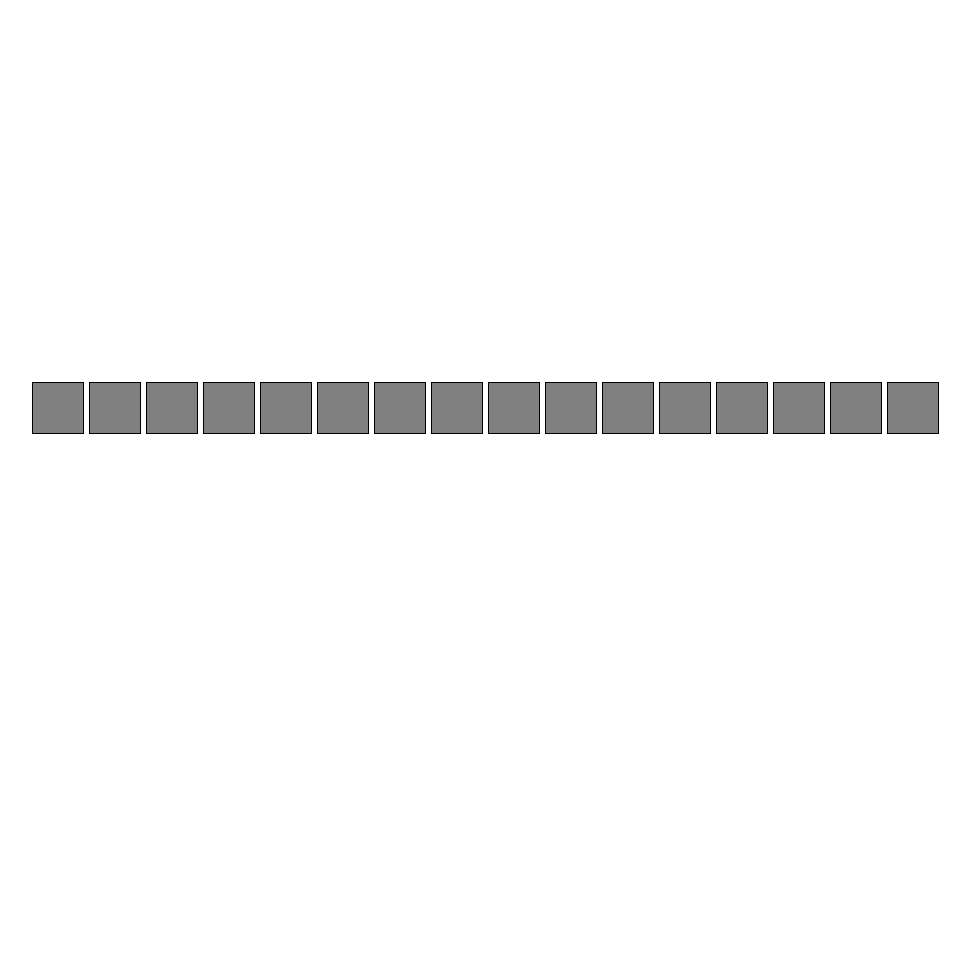
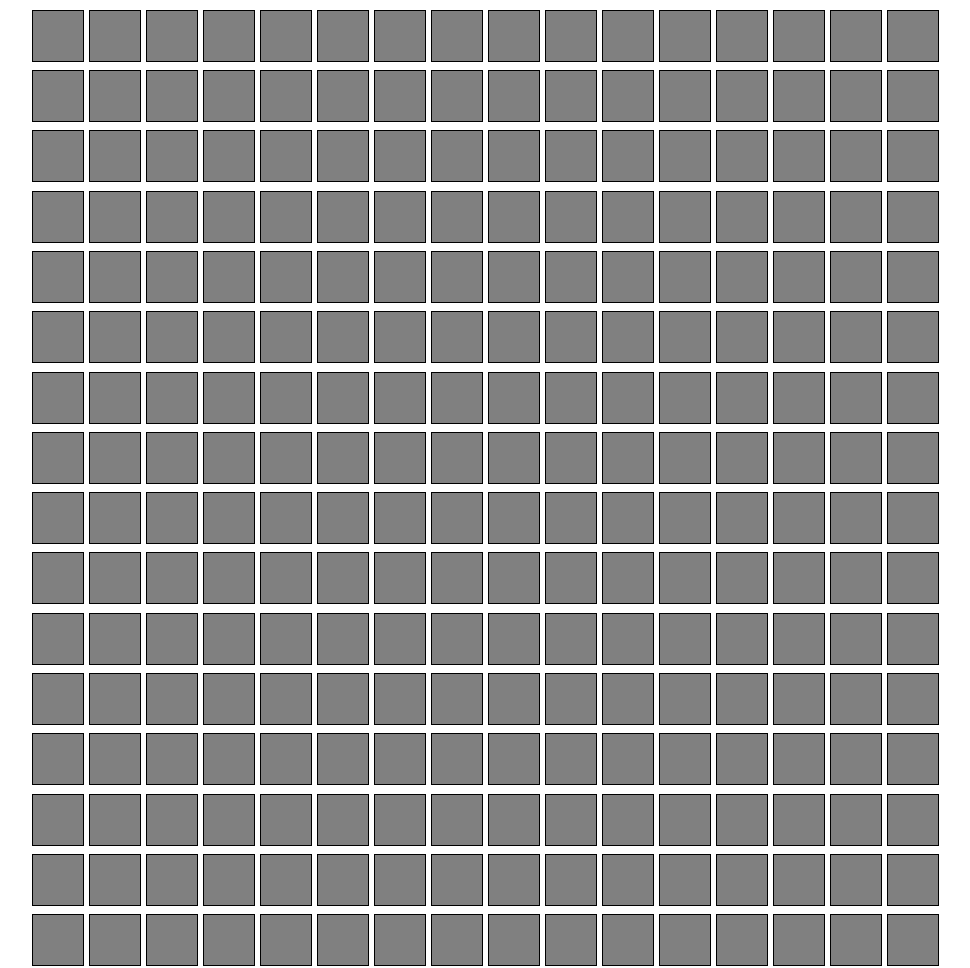
Before and after one commit to matesera/odin-etch-a-sketch, a plain HTML site: page index.html in a window 1280 px wide. Shown: the whole page, without its empty margins (163-1133 px from the left). Before the commit the page ends 816 px from the top, so only its background shows below. Drawn offline with Linux system fonts and the light colour scheme.

Commit message:
Added hover effect on elements with event listeners

```diff
--- a/script.js
+++ b/script.js
@@ -1,10 +1,22 @@
 //set up a 16x16 grid of divs usig JavaScript
 
 //create 1 div with a class so that it can be styled by css
-for (let i = 0; i < 16; i++) {
-    const divContainer = document.querySelector('.container');
+const divContainer = document.querySelector('.container');
 
+
+for (let i = 0; i < 256; i++) {
     const divBlock = document.createElement('div');
     divBlock.classList.add('div-element');
     divContainer.appendChild(divBlock);
 }
+
+//set up an eventlistener so that when the mouse enters the div it changes color
+//we already have it styled in css, just need to add the class in the eventlistener
+const divElement = document.querySelector('.div-element');
+divElement.addEventListener('mouseenter', () => {
+    divElement.classList.add('div-element:hover');
+});
+
+divElement.addEventListener('mouseleave', () => {
+    divElement.classList.remove('div-element:hover');
+});
--- a/styles.css
+++ b/styles.css
@@ -1,6 +1,14 @@
-.container {
+body {
     width: 100vw;
     height: 100vh;
+    display: flex;
+    justify-content: center;
+
+}
+
+.container {
+    width: 960px;
+    height: 960px;
     display: flex;
     gap: 5px;
     align-items: center;
@@ -16,3 +24,7 @@
     background-color: grey;
 
 }
+
+.div-element:hover {
+    background-color: green;
+}
```
